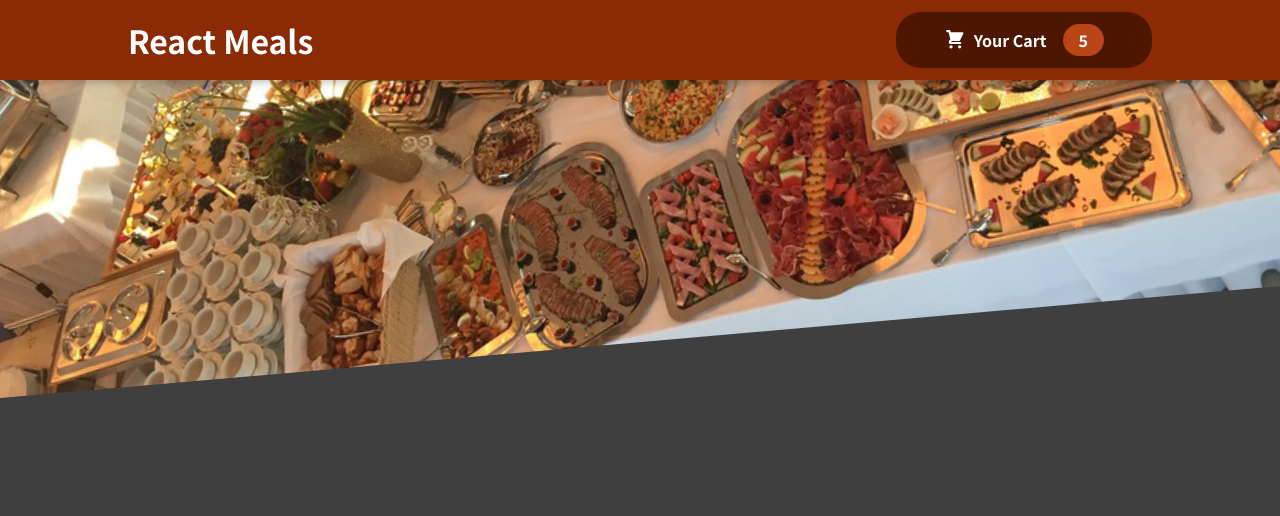
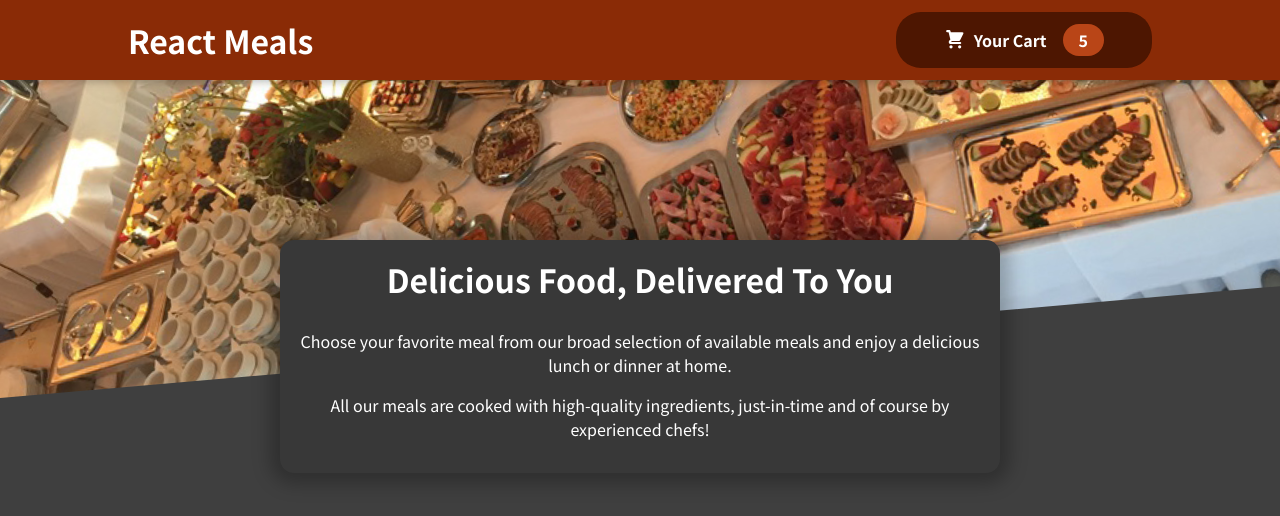
Before and after one commit to HerrSandybell/react-meals, a React (Create React App) app: page / in a window 1280 px wide. Shown: the top 516 px of the page. Built offline with nearby package versions, Linux system fonts and the light colour scheme.

Commit message:
added meal summary

```diff
--- a/src/components/Layout/Header.js
+++ b/src/components/Layout/Header.js
@@ -2,6 +2,7 @@
 import classes from './Header.module.css';
 import mealsImage from '../../assets/meals.jpg';
 import CartButton from '../UI/CartButton';
+import MealsSummary from './MealsSummary';
 
 const Header = (props) => {
   return (
@@ -13,6 +14,7 @@
       <div className={classes["main-image"]}>
         <img src={mealsImage} alt="A table full of food" />
       </div>
+      <MealsSummary />
     </>
   );
 };
--- /dev/null
+++ b/src/components/Layout/MealsSummary.js
@@ -0,0 +1,19 @@
+import classes from './MealsSummary.module.css';
+
+const MealsSummary = () => {
+  return (
+    <section className={classes.summary}>
+      <h2>Delicious Food, Delivered To You</h2>
+      <p>
+        Choose your favorite meal from our broad selection of available meals
+        and enjoy a delicious lunch or dinner at home.
+      </p>
+      <p>
+        All our meals are cooked with high-quality ingredients, just-in-time and
+        of course by experienced chefs!
+      </p>
+    </section>
+  );
+};
+
+export default MealsSummary;
--- /dev/null
+++ b/src/components/Layout/MealsSummary.module.css
@@ -0,0 +1,18 @@
+.summary {
+  text-align: center;
+  max-width: 45rem;
+  width: 90%;
+  margin: auto;
+  margin-top: -10rem;
+  position: relative;
+  background-color: #383838;
+  color: white;
+  border-radius: 14px;
+  padding: 1rem;
+  box-shadow: 0 1px 18px 10px rgba(0, 0, 0, 0.25);
+}
+
+.summary h2 {
+  font-size: 2rem;
+  margin-top: 0;
+}
```
